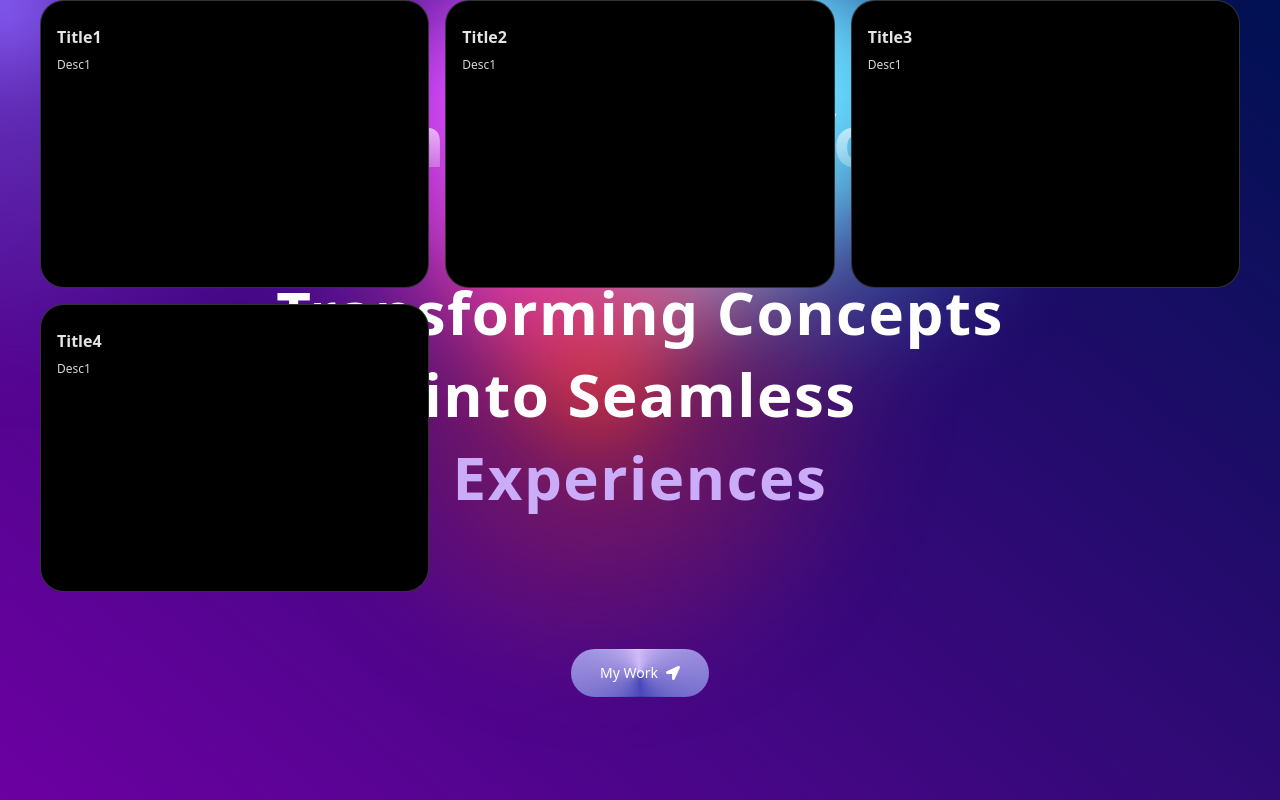
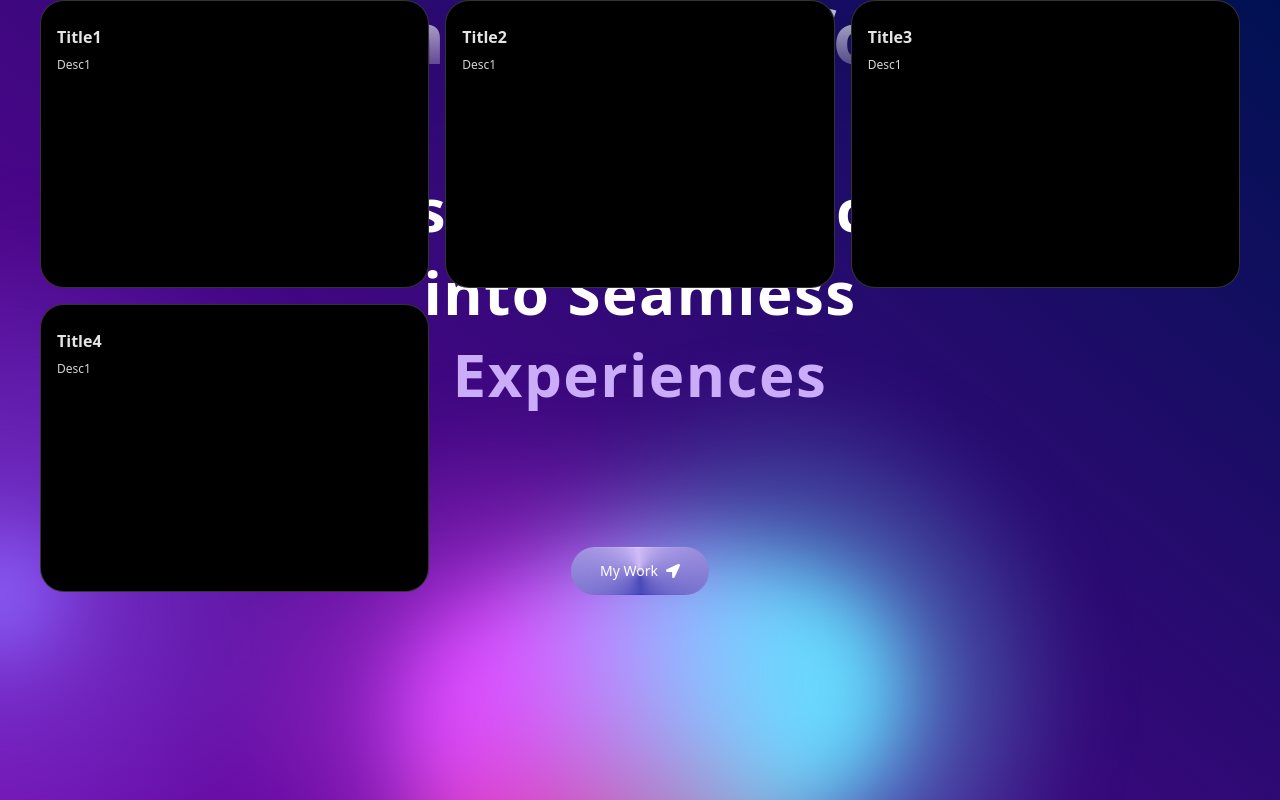
Before and after one commit to lwalker107/portfoliowebsite_24, a Next.js app: page / in a window 1280 px wide. Built offline with nearby package versions, Linux system fonts and the light colour scheme.

Commit message:
stopping point because I am tired but the bento grids are not laid out how I want yet

```diff
--- a/app/page.tsx
+++ b/app/page.tsx
@@ -13,7 +13,9 @@ export default function Home() {
         {name: 'Home', link: '/', icon: <FaHome />}
       ]}/>
       <Hero />
-      <Grid />
+      <section className='relative'>
+        <Grid />
+      </section>
     </div>
    </main>
   );
--- a/components/Grid.tsx
+++ b/components/Grid.tsx
@@ -5,7 +5,7 @@ import { gridItems } from '@/data'
 const Grid = () => {
   return (
     <section id='about'>
-        <BentoGrid>
+        <BentoGrid className='relative'>
             {gridItems.map
             ((item) => (
                 <BentoGridItem
--- a/components/Hero.tsx
+++ b/components/Hero.tsx
@@ -8,7 +8,7 @@ const Hero = () => {
         <div>
             <div className="fixed inset-0 z-0 w-full h-full bg-gradient-to-b from-blue-500 to-purple-600">
                 <BackgroundGradientAnimation>
-                    <div className="absolute z-50 inset-0 flex flex-col items-center justify-center text-white font-bold px-4 pointer-events-none text-3xl text-center md:text-4xl lg:text-7xl">
+                    <div className="relative z-10 inset-0 flex flex-col items-center justify-center text-white font-bold px-4 pointer-events-none text-3xl text-center md:text-4xl lg:text-7xl">
                         <p className="bg-clip-text text-transparent drop-shadow-2xl bg-gradient-to-b from-white/80 to-white/20">
                         Landen's Portfolio
                         </p>
@@ -35,12 +35,9 @@ const Hero = () => {
                     </div>
                 </BackgroundGradientAnimation>
             </div>
-
-
-
-
         </div>
       )
 }
 
+
 export default Hero
```
